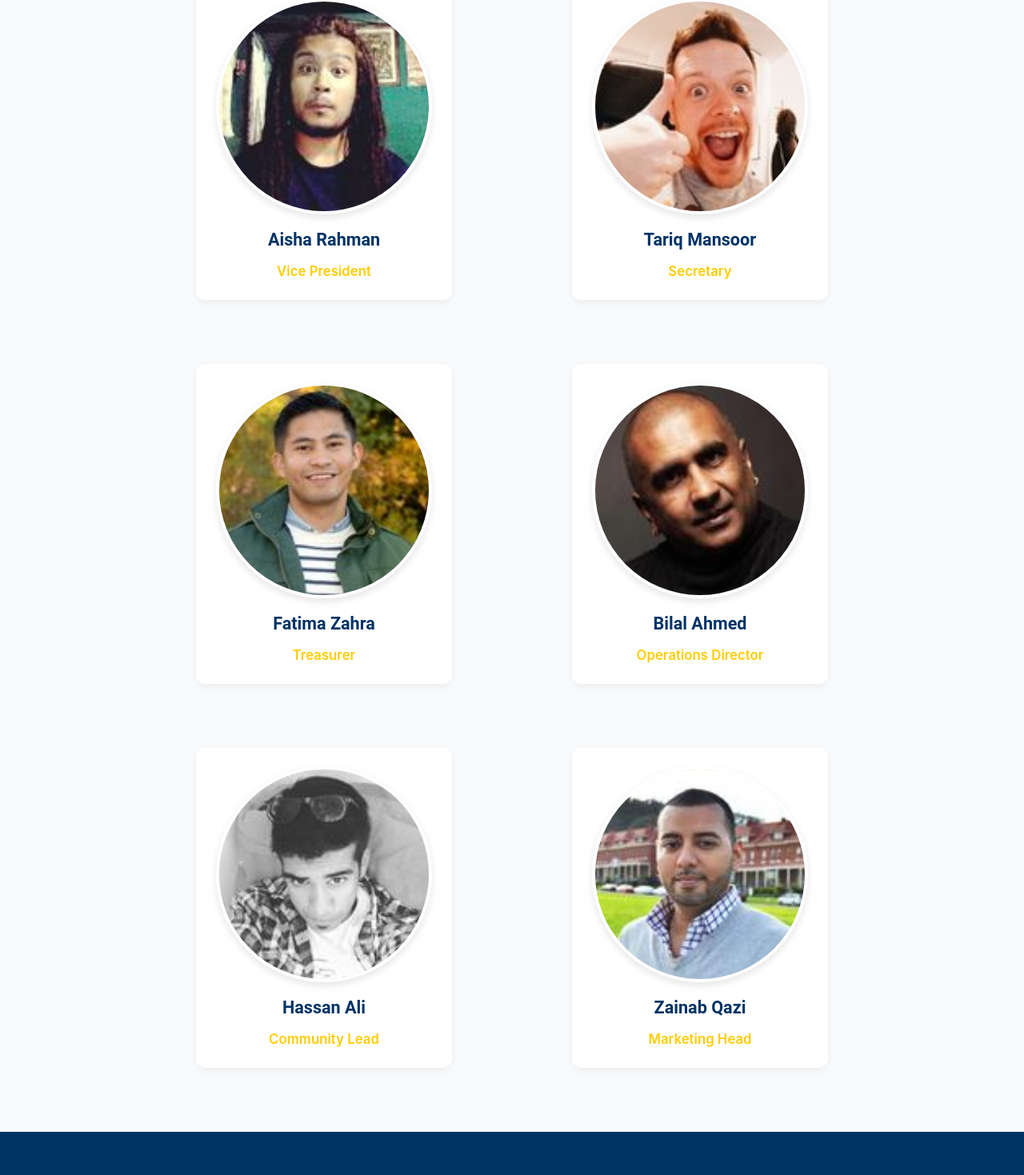
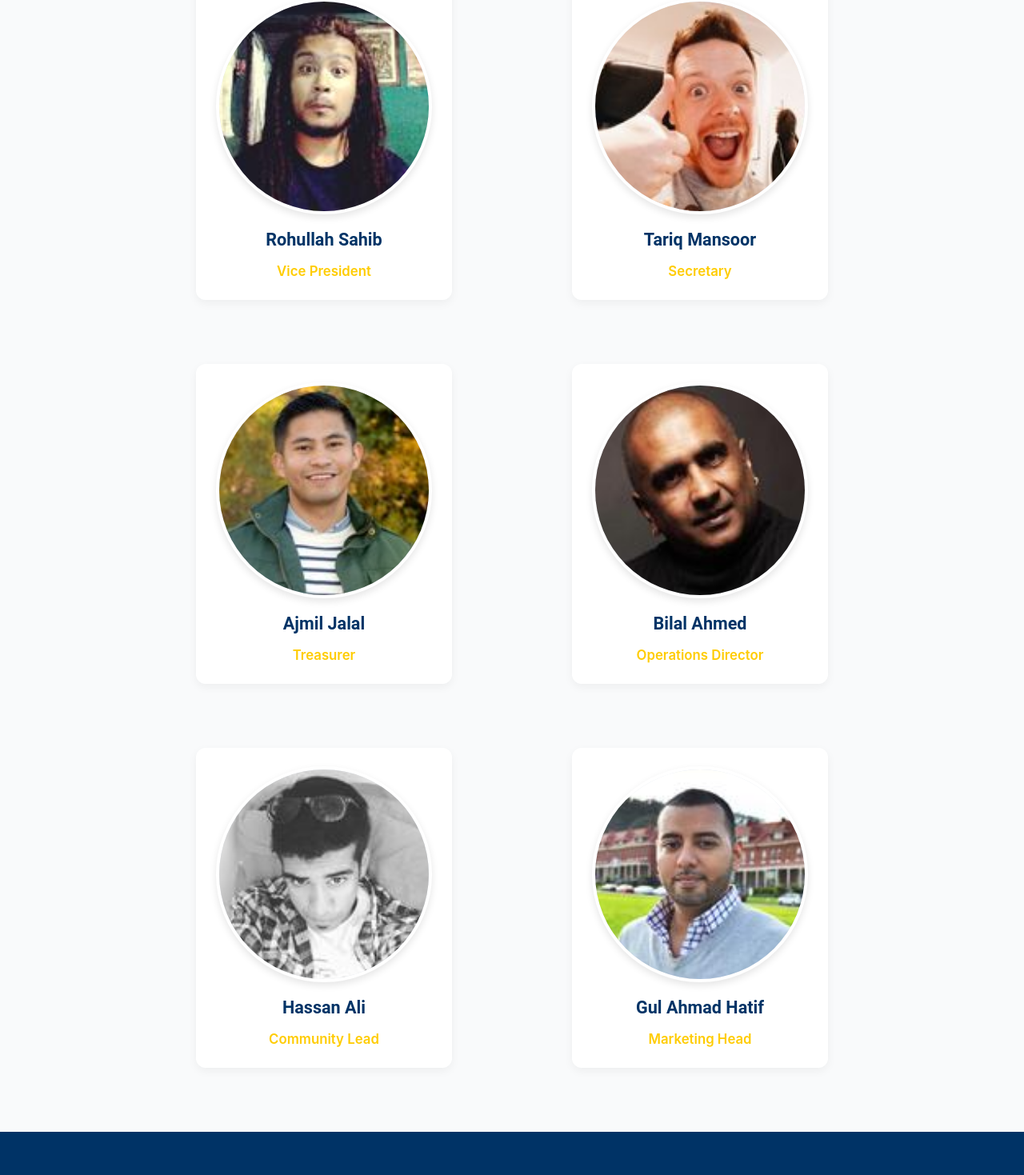
Before and after one commit to GulFaizi/umca-website, a React (Vite) app: page /our-team in a window 1280 px wide. Shown: the part 800-2269 px from the top of the page at 80% size. Built offline with nearby package versions, Linux system fonts and the light colour scheme.

Commit message:
2nd commit

```diff
--- a/src/pages/OurTeam.jsx
+++ b/src/pages/OurTeam.jsx
@@ -16,16 +16,16 @@ const OurTeam = () => {
             { id: 1, name: 'Habbibullah Ziar', position: 'President', photo: habbibullah_ziar, desc: 'Leading the UMCA vision and ensuring community engagement.' }
         ],
         row1: [
-            { id: 2, name: 'Aisha Rahman', position: 'Vice President', photo: img2, desc: 'Overseeing daily operations and guiding our projects.' },
+            { id: 2, name: 'Rohullah Sahib', position: 'Vice President', photo: img2, desc: 'Overseeing daily operations and guiding our projects.' },
             { id: 3, name: 'Tariq Mansoor', position: 'Secretary', photo: img3, desc: 'Managing communications and administrative workflows.' }
         ],
         row2: [
-            { id: 4, name: 'Fatima Zahra', position: 'Treasurer', photo: img4, desc: 'Managing finances and ensuring sustainable growth.' },
+            { id: 4, name: 'Ajmil Jalal', position: 'Treasurer', photo: img4, desc: 'Managing finances and ensuring sustainable growth.' },
             { id: 5, name: 'Bilal Ahmed', position: 'Operations Director', photo: img5, desc: 'Coordinating events and operational logistics.' }
         ],
         row3: [
             { id: 6, name: 'Hassan Ali', position: 'Community Lead', photo: img6, desc: 'Building relationships and engaging our core members.' },
-            { id: 7, name: 'Zainab Qazi', position: 'Marketing Head', photo: img7, desc: 'Promoting our message and expanding our reach.' }
+            { id: 7, name: 'Gul Ahmad Hatif', position: 'Marketing Head', photo: img7, desc: 'Promoting our message and expanding our reach.' }
         ]
     };
 
```
